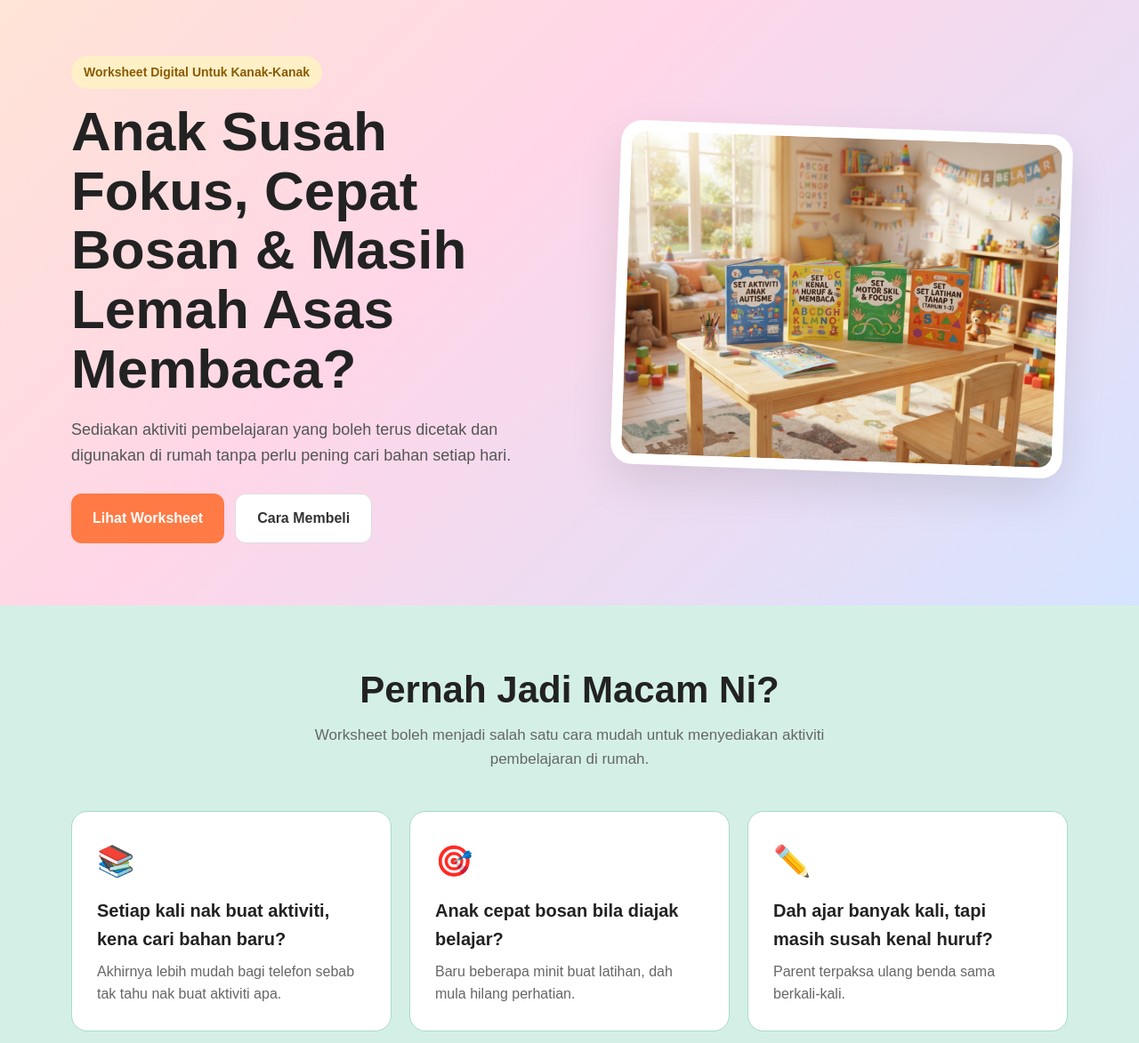
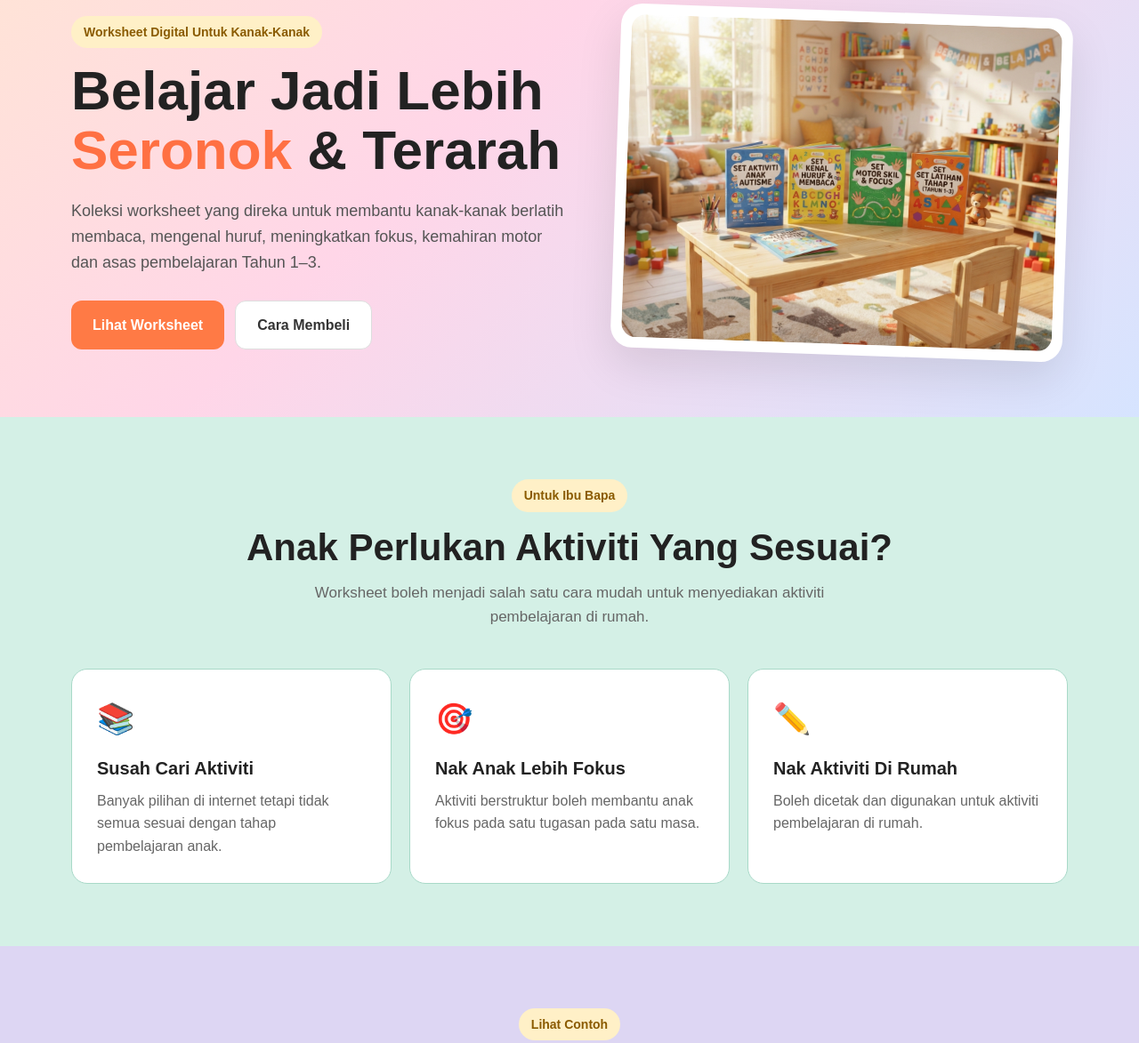
Before and after one commit to Harizsi/edukids-worksheet, a website: page index-gateway.html in a window 1280 px wide. Shown: the part 58-1231 px from the top of the page at 89% size. Drawn offline with Linux system fonts and the light colour scheme.

Commit message:
Rename index.html to index-gateway.html

```diff
--- a/index.html
+++ b/index-gateway.html
@@ -6,7 +6,6 @@
     <meta name="viewport" content="width=device-width, initial-scale=1.0">
 
     <title>EduKids Worksheet | Aktiviti Pembelajaran Kanak-Kanak</title>
-    <h1>TEST DEVELOPMENT</h1>
 
     <meta
         name="description"
@@ -1297,12 +1296,15 @@
             </div>
 
             <h1>
-                Anak Susah Fokus, Cepat Bosan & Masih Lemah Asas Membaca?
+                Belajar Jadi Lebih
+                <span>Seronok</span>
+                & Terarah
             </h1>
 
             <p>
-                Sediakan aktiviti pembelajaran yang boleh terus dicetak dan digunakan di rumah
-                tanpa perlu pening cari bahan setiap hari.
+                Koleksi worksheet yang direka untuk membantu kanak-kanak
+                berlatih membaca, mengenal huruf, meningkatkan fokus,
+                kemahiran motor dan asas pembelajaran Tahun 1–3.
             </p>
 
             <div class="hero-buttons">
@@ -1343,10 +1345,12 @@
 
         <div class="section-title">
 
-
+            <div class="badge">
+                Untuk Ibu Bapa
+            </div>
 
             <h2>
-                Pernah Jadi Macam Ni?
+                Anak Perlukan Aktiviti Yang Sesuai?
             </h2>
 
             <p>
@@ -1363,11 +1367,12 @@
                 <div class="problem-icon">📚</div>
 
                 <h3>
-                    Setiap kali nak buat aktiviti, kena cari bahan baru?
+                    Susah Cari Aktiviti
                 </h3>
 
                 <p>
-                    Akhirnya lebih mudah bagi telefon sebab tak tahu nak buat aktiviti apa.
+                    Banyak pilihan di internet tetapi tidak semua
+                    sesuai dengan tahap pembelajaran anak.
                 </p>
 
             </div>
@@ -1377,11 +1382,12 @@
                 <div class="problem-icon">🎯</div>
 
                 <h3>
-                    Anak cepat bosan bila diajak belajar?
+                    Nak Anak Lebih Fokus
                 </h3>
 
                 <p>
-                    Baru beberapa minit buat latihan, dah mula hilang perhatian.
+                    Aktiviti berstruktur boleh membantu anak
+                    fokus pada satu tugasan pada satu masa.
                 </p>
 
             </div>
@@ -1391,12 +1397,13 @@
                 <div class="problem-icon">✏️</div>
 
                 <h3>
-                    Dah ajar banyak kali, tapi masih susah kenal huruf?
+                    Nak Aktiviti Di Rumah
                 </h3>
 
-                    <p>
-                        Parent terpaksa ulang benda sama berkali-kali.
-                    </p>
+                <p>
+                    Boleh dicetak dan digunakan untuk aktiviti
+                    pembelajaran di rumah.
+                </p>
 
             </div>
 
```
